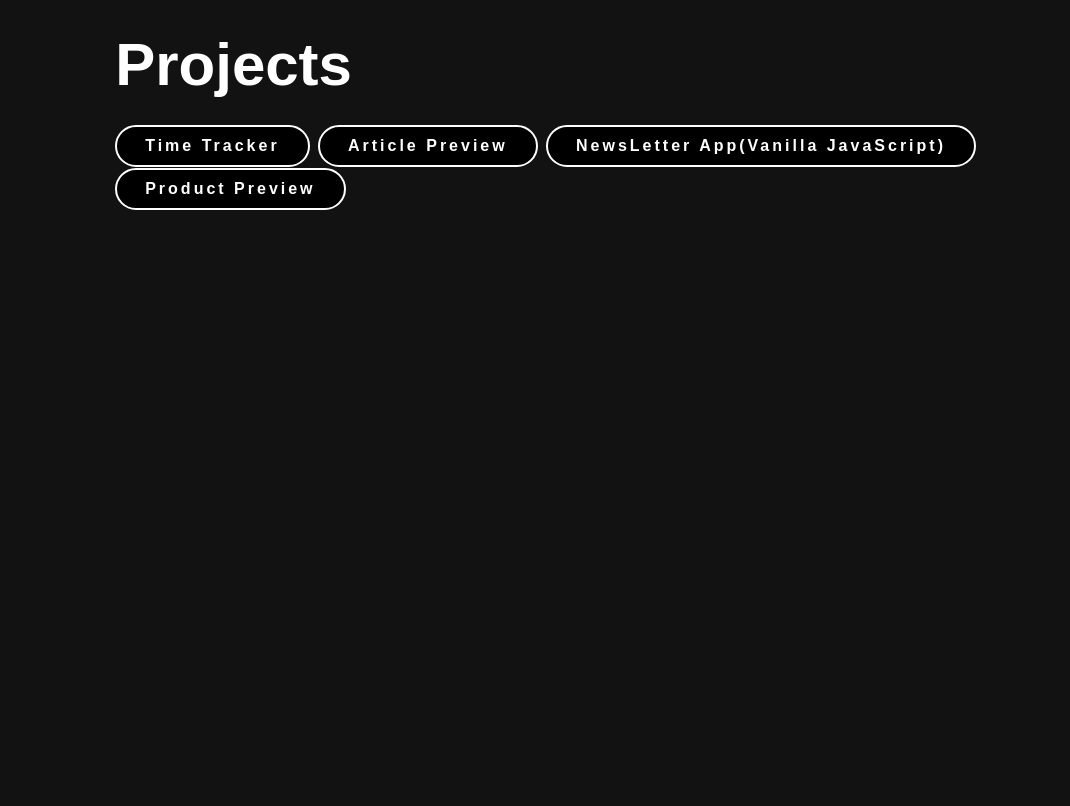
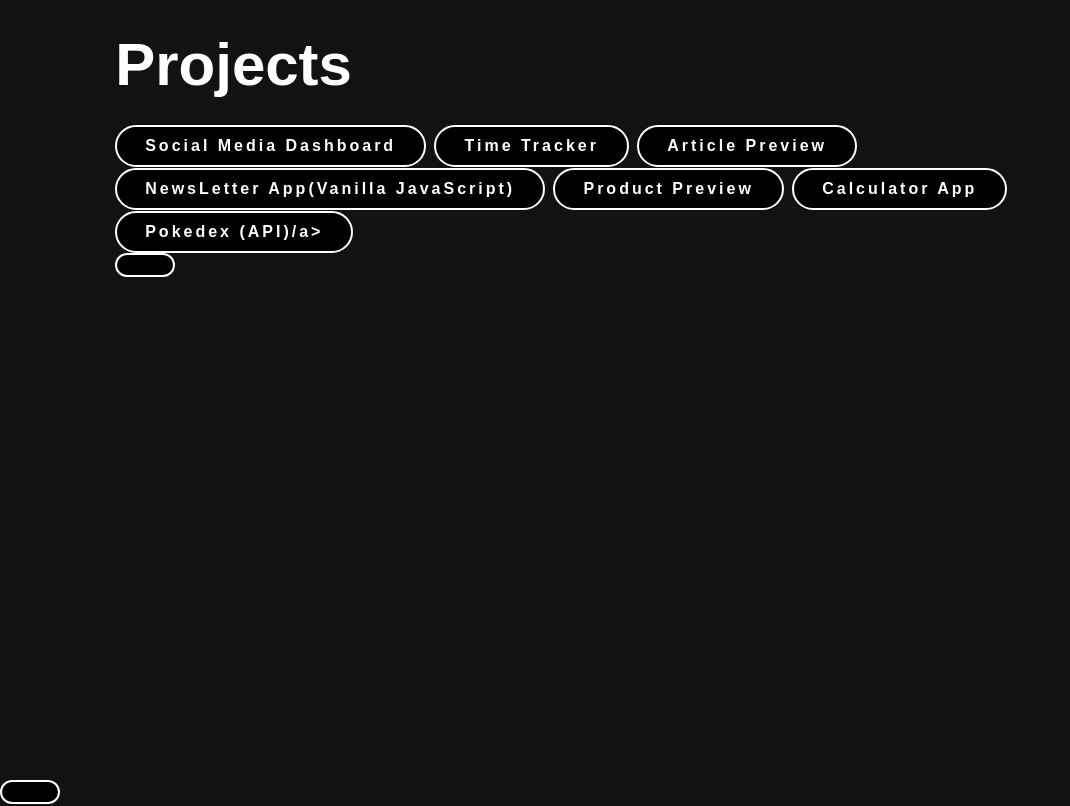
Before and after one commit to CoreyWithTheSkills/Portfolio-Website, a plain HTML site: page index.html in a window 1280 px wide. Shown: the part 820-1626 px from the top of the page, without its empty margins (0-1070 px from the left). Before the commit the page ends 1600 px from the top, so only its background shows below. Drawn offline with Linux system fonts and the light colour scheme.

Commit message:
Few Things Added Pokedex, Calculator, Social Media Dashboard.html

```diff
--- a/index.html
+++ b/index.html
@@ -47,10 +47,13 @@
     <section class="Projects">
 <h2>Projects</h2>
 <div class="ProjectsList">
+     <a href="https://coreywiththeskills.github.io/testing/" class="btn" target="_blank">Social Media Dashboard</a>
     <a href="https://timetracker246.netlify.app/" class="btn" target="_blank">Time Tracker</a>
     <a href="https://article-preview246.netlify.app/" class="btn" target="_blank">Article Preview</a>
     <a href="https://newsletter246.netlify.app/" class="btn" target="_blank">NewsLetter App(Vanilla JavaScript)</a>
     <a href="https://productpreview246.netlify.app/" class="btn" target="_blank">Product Preview</a>
+    <a href="https://calculator246.netlify.app/" class="btn" target="_blank">Calculator App</a>
+    <a href="https://pokedex246.netlify.app/" class="btn" target="_blank">Pokedex (API)/a>
 </div>
     </section>
 </body>
```
